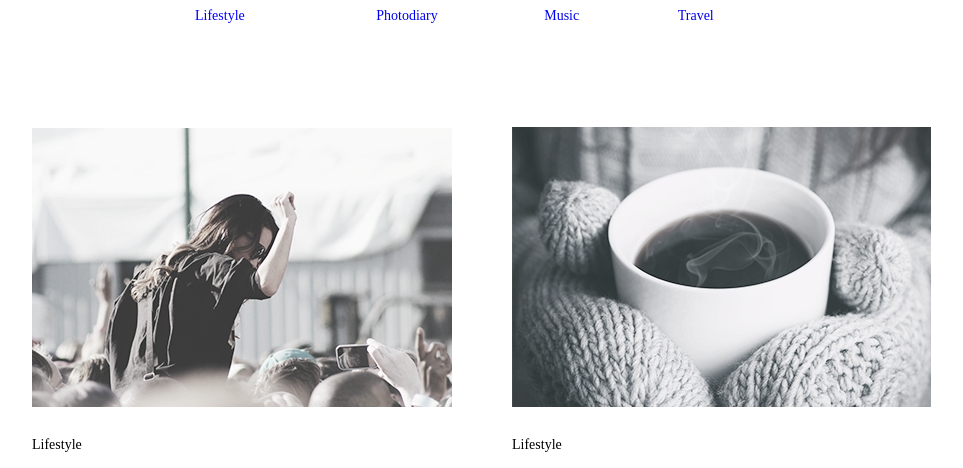
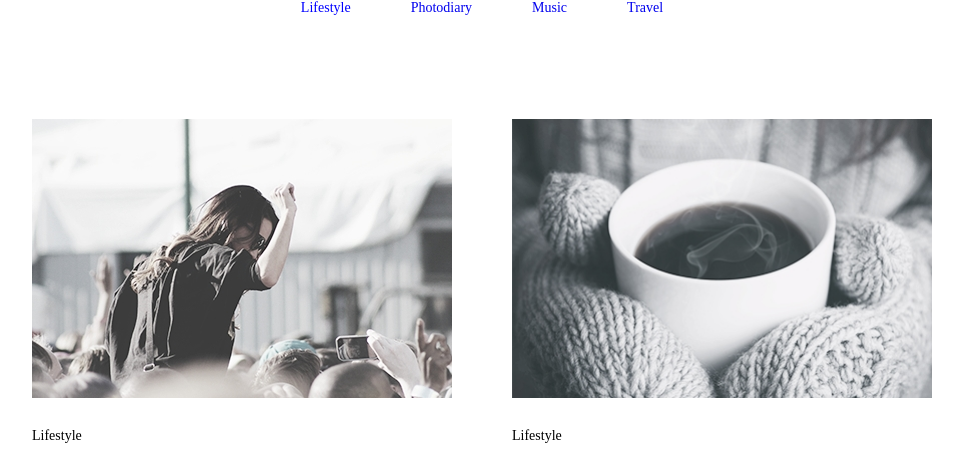
Before and after one commit to Biakova-Mariia/goit-fe-course, a plain HTML site: page html+css/module_3/index.html in a window 1280 px wide. Shown: the top 468 px of the page, without its empty margins (158-1121 px from the left). Drawn offline with nearby package versions, Linux system fonts and the light colour scheme.

Commit message:
my repository

```diff
--- a/html+css/module_3/css/app.1.css
+++ b/html+css/module_3/css/app.1.css
@@ -11,17 +11,18 @@ html {
     font-size: 14px;
 }
 
+body {
+    margin: 0;
+}
+
 .container {
     width: 900px;
     margin: 0 auto;
     background-color: rgb(255, 255, 255);
 }
 
-.header_container {
-    width: 900px;
-    margin: 0 auto;
-    background-color: rgb(255, 255, 255);
-    margin-bottom: 103px;
+header {
+margin-bottom: 103px;
 }
 
 .navigation {
@@ -29,43 +30,38 @@ html {
     padding: 0;
     list-style: none;
     display: inline-block;
+    font-size: 0;
 }
 
-.li_1 {
-    margin-right: 163px;
-}
-
-.li_2 {
-    margin-left: 163px;
-}
-
-.li_3 {
-    margin-left: 128px;
-    margin-right: 103px;
-}
-
-.li_4 {
-    margin-right: 95px;
-}
 
 .navigation li {
     display: inline-block;
     text-decoration: none;
     color: black;
     background: none;
+    margin-right: 60px;
+    font-size: 14px;
+}
+
+.navigation li:last-child {
+    margin-right: 0;
 }
 
 .navigation a {
     text-decoration: none;
 }
 
+.page-nav {
+    text-align: center;
+}
 
 img {
     display: block;
-    height: auto;
-    max-width: 100%;
+    width: 420px;
+    height: 279px;
     margin-bottom: 30px;
 }
+
 
 
 #lifestyle {
@@ -76,12 +72,11 @@ img {
  {
     color: mediumvioletred;
     background: white;
-    font-size: 18px;
 }
+
 #lifestyle:hover {
     color: mediumvioletred;
     background: white;
-    font-size: 18px;
 }
 
 .features {
@@ -92,8 +87,6 @@ img {
 
 .features_list {
     width: 420px;
-    margin: 0;
-    padding: 0;
     display: inline-block;
     margin-right: 60px;
     list-style: none;
@@ -108,7 +101,8 @@ img {
 }
 
 .features_list h2 {
-    margin-bottom: 24px;
+    margin: 0;
+    margin-bottom: 40px;
     font-size: 30px;
 }
 
@@ -116,10 +110,11 @@ img {
     text-align: left;
     font-size: 14px;
     font-family: "Ubuntu";
-    margin: 0 0;
+    margin: 0;
+    margin-bottom: 30px;
 }
 
-.features_list p {
+.text {
     margin: 0;
 }
 
@@ -130,13 +125,9 @@ img {
     margin-bottom: 75px;
 }
 
-.button {
-    text-align: center;
-}
-
-
 .button1 {
-    margin: 0;
+    display: block;
+    margin: 0 auto;
     padding: 20px 34px;
     font-size: 20px;
     line-height: 24px;
@@ -145,4 +136,10 @@ img {
     font-weight: 400;
     cursor: pointer;
     margin-bottom: 70px;
+
 }
+
+.button1:hover {
+    color: mediumvioletred;
+    background: white;
+}
--- a/html+css/module_3/index.html
+++ b/html+css/module_3/index.html
@@ -9,23 +9,24 @@
      <link rel="stylesheet" href="https://fonts.googleapis.com/css?family=Playfair+Display&display=swap" rel="stylesheet">
  </head>
  <body>
-     <header class="header_container">
+  <div class="container">
+     <header>
          <nav class="page-nav">
              <ul class="navigation">
-                 <li class="li_2"><a id="lifestyle" href="#">Lifestyle</a></li>
-                 <li class="li_3"><a href="#">Photodiary</a></li>
-                 <li class="li_4"><a href="#">Music</a></li>
-                 <li class="li_1"><a href="#">Travel</a></li>
+                 <li class="li"><a id="lifestyle" href="#">Lifestyle</a></li>
+                 <li class="li"><a href="#">Photodiary</a></li>
+                 <li class="li"><a href="#">Music</a></li>
+                 <li class="li"><a href="#">Travel</a></li>
              </ul>
          </nav>
      </header>
-     <main class="container">
+     <main>
       <section class="features">
         <article class="features_list">
             <img src="pictures/girl1.jpg" alt="girl">
             <p class="font">Lifestyle</p>
             <h2>More than just a music festival</h2>
-            <p>Lorem ipsum dolor sit amet, consectetur adipisicing elit, sed do eiusmod tempor incididunt ut
+            <p class="text">Lorem ipsum dolor sit amet, consectetur adipisicing elit, sed do eiusmod tempor incididunt ut
         labore et dolore magna aliqua. Ut enim ad minim veniam, quis nostrud exercitation ullamco laboris nisi
         ut aliquip ex ea commodo consequat. Duis aute irure dolor in reprehenderit in voluptate velit esse cillum
         dolore eu fugiat nulla pariatur. Excepteur sint occaecat cupidatat non proident, sunt in culpa qui officia
@@ -40,36 +41,35 @@
             <img src="pictures/Filtro_fotografico_5_copia_2.jpg" alt="coffee">
             <p class="font">Lifestyle</p>
             <h2>Life tastes better with coffee</h2>
-            <p>Lorem ipsum dolor sit amet, consectetur adipisicing elit, sed do eiusmod tempor incididunt ut labore et dolore magna aliqua. Ut enim ad minim veniam, quis nostrud exercitation ullamco laboris nisi ut aliquip ex ea commodo consequat. Duis aute irure dolor in reprehenderit in voluptate velit esse cillum dolore eu fugiat nulla pariatur. Excepteur sint occaecat cupidatat non proident, sunt in culpa qui officia deserunt mollit anim id est laborum. Sed ut perspiciatis unde omnis iste natus error sit voluptatem accusantium doloremque laudantium, totam rem aperiam, eaque ipsa quae ab illo inventore veritatis et quasi architecto beatae vitae dicta sunt explicabo. Nemo enim ipsam voluptatem quia voluptas sit aspernatur aut odit aut fugit, sed quia consequuntur magni dolores eos qui ratione voluptatem sequi nesciunt. Neque porro quisquam est, qui dolorem ipsum quia dolor sit amet, consectetur, adipisci velit, sed quia non numquam eius modi tempora incidunt ut labore et dolore magnam aliquam quaerat voluptatem.</p>
+            <p class="text">Lorem ipsum dolor sit amet, consectetur adipisicing elit, sed do eiusmod tempor incididunt ut labore et dolore magna aliqua. Ut enim ad minim veniam, quis nostrud exercitation ullamco laboris nisi ut aliquip ex ea commodo consequat. Duis aute irure dolor in reprehenderit in voluptate velit esse cillum dolore eu fugiat nulla pariatur. Excepteur sint occaecat cupidatat non proident, sunt in culpa qui officia deserunt mollit anim id est laborum. Sed ut perspiciatis unde omnis iste natus error sit voluptatem accusantium doloremque laudantium, totam rem aperiam, eaque ipsa quae ab illo inventore veritatis et quasi architecto beatae vitae dicta sunt explicabo. Nemo enim ipsam voluptatem quia voluptas sit aspernatur aut odit aut fugit, sed quia consequuntur magni dolores eos qui ratione voluptatem sequi nesciunt. Neque porro quisquam est, qui dolorem ipsum quia dolor sit amet, consectetur, adipisci velit, sed quia non numquam eius modi tempora incidunt ut labore et dolore magnam aliquam quaerat voluptatem.</p>
         </article>
         <article class="features_list">
             <img src="pictures/girls.jpg" alt="girls">
             <p class="font">Photodiary</p>
             <h2>American dream</h2>
-            <p>Lorem ipsum dolor sit amet, consectetur adipisicing elit, sed do eiusmod tempor incididunt ut labore et dolore magna aliqua. Ut enim ad minim veniam, quis nostrud exercitation ullamco laboris nisi ut aliquip ex ea commodo consequat. Duis aute irure dolor in reprehenderit in voluptate velit esse cillum dolore eu fugiat nulla pariatur. Excepteur sint occaecat cupidatat non proident, sunt in culpa qui officia deserunt mollit anim id est laborum. Sed ut perspiciatis unde omnis iste natus error sit voluptatem accusantium doloremque laudantium, totam rem aperiam, eaque ipsa quae ab illo inventore veritatis et quasi architecto beatae vitae dicta sunt explicabo. Nemo enim ipsam voluptatem quia voluptas sit aspernatur aut odit aut fugit, sed quia consequuntur magni dolores eos qui ratione voluptatem sequi nesciunt. Neque porro quisquam est, qui dolorem ipsum quia dolor sit amet, consectetur, adipisci velit, sed quia non numquam eius modi tempora incidunt ut labore et dolore magnam aliquam quaerat voluptatem.</p>
+            <p class="text">Lorem ipsum dolor sit amet, consectetur adipisicing elit, sed do eiusmod tempor incididunt ut labore et dolore magna aliqua. Ut enim ad minim veniam, quis nostrud exercitation ullamco laboris nisi ut aliquip ex ea commodo consequat. Duis aute irure dolor in reprehenderit in voluptate velit esse cillum dolore eu fugiat nulla pariatur. Excepteur sint occaecat cupidatat non proident, sunt in culpa qui officia deserunt mollit anim id est laborum. Sed ut perspiciatis unde omnis iste natus error sit voluptatem accusantium doloremque laudantium, totam rem aperiam, eaque ipsa quae ab illo inventore veritatis et quasi architecto beatae vitae dicta sunt explicabo. Nemo enim ipsam voluptatem quia voluptas sit aspernatur aut odit aut fugit, sed quia consequuntur magni dolores eos qui ratione voluptatem sequi nesciunt. Neque porro quisquam est, qui dolorem ipsum quia dolor sit amet, consectetur, adipisci velit, sed quia non numquam eius modi tempora incidunt ut labore et dolore magnam aliquam quaerat voluptatem.</p>
         </article>
         <article class="features_list">
             <img src="pictures/back.jpg" alt="Alps">
             <p class="font">Photodiary</p>
             <h2>A day exploring the Alps</h2>
-            <p>Lorem ipsum dolor sit amet, consectetur adipisicing elit, sed do eiusmod tempor incididunt ut labore et dolore magna aliqua. Ut enim ad minim veniam, quis nostrud exercitation ullamco laboris nisi ut aliquip ex ea commodo consequat. Duis aute irure dolor in reprehenderit in voluptate velit esse cillum dolore eu fugiat nulla pariatur. Excepteur sint occaecat cupidatat non proident, sunt in culpa qui officia deserunt mollit anim id est laborum. Sed ut perspiciatis unde omnis iste natus error sit voluptatem accusantium doloremque laudantium, totam rem aperiam, eaque ipsa quae ab illo inventore veritatis et quasi architecto beatae vitae dicta sunt explicabo. Nemo enim ipsam voluptatem quia voluptas sit aspernatur aut odit aut fugit, sed quia consequuntur magni dolores eos qui ratione voluptatem sequi nesciunt. Neque porro quisquam est, qui dolorem ipsum quia dolor sit amet, consectetur, adipisci velit, sed quia non numquam eius modi tempora incidunt ut labore et dolore magnam aliquam quaerat voluptatem.</p>
+            <p class="text">Lorem ipsum dolor sit amet, consectetur adipisicing elit, sed do eiusmod tempor incididunt ut labore et dolore magna aliqua. Ut enim ad minim veniam, quis nostrud exercitation ullamco laboris nisi ut aliquip ex ea commodo consequat. Duis aute irure dolor in reprehenderit in voluptate velit esse cillum dolore eu fugiat nulla pariatur. Excepteur sint occaecat cupidatat non proident, sunt in culpa qui officia deserunt mollit anim id est laborum. Sed ut perspiciatis unde omnis iste natus error sit voluptatem accusantium doloremque laudantium, totam rem aperiam, eaque ipsa quae ab illo inventore veritatis et quasi architecto beatae vitae dicta sunt explicabo. Nemo enim ipsam voluptatem quia voluptas sit aspernatur aut odit aut fugit, sed quia consequuntur magni dolores eos qui ratione voluptatem sequi nesciunt. Neque porro quisquam est, qui dolorem ipsum quia dolor sit amet, consectetur, adipisci velit, sed quia non numquam eius modi tempora incidunt ut labore et dolore magnam aliquam quaerat voluptatem.</p>
         </article>
         <article class="features_list">
             <img src="pictures/girl_on_the_road.jpg" alt="girl_on_the_road">
             <p>lifestyle</p>
             <h2>Top 10 song for running</h2>
-            <p>Lorem ipsum dolor sit amet, consectetur adipisicing elit, sed do eiusmod tempor incididunt ut labore et dolore magna aliqua. Ut enim ad minim veniam, quis nostrud exercitation ullamco laboris nisi ut aliquip ex ea commodo consequat. Duis aute irure dolor in reprehenderit in voluptate velit esse cillum dolore eu fugiat nulla pariatur. Excepteur sint occaecat cupidatat non proident, sunt in culpa qui officia deserunt mollit anim id est laborum. Sed ut perspiciatis unde omnis iste natus error sit voluptatem accusantium doloremque laudantium, totam rem aperiam, eaque ipsa quae ab illo inventore veritatis et quasi architecto beatae vitae dicta sunt explicabo. Nemo enim ipsam voluptatem quia voluptas sit aspernatur aut odit aut fugit, sed quia consequuntur magni dolores eos qui ratione voluptatem sequi nesciunt. Neque porro quisquam est, qui dolorem ipsum quia dolor sit amet, consectetur, adipisci velit, sed quia non numquam eius modi tempora incidunt ut labore et dolore magnam aliquam quaerat voluptatem.</p>
+            <p class="text">Lorem ipsum dolor sit amet, consectetur adipisicing elit, sed do eiusmod tempor incididunt ut labore et dolore magna aliqua. Ut enim ad minim veniam, quis nostrud exercitation ullamco laboris nisi ut aliquip ex ea commodo consequat. Duis aute irure dolor in reprehenderit in voluptate velit esse cillum dolore eu fugiat nulla pariatur. Excepteur sint occaecat cupidatat non proident, sunt in culpa qui officia deserunt mollit anim id est laborum. Sed ut perspiciatis unde omnis iste natus error sit voluptatem accusantium doloremque laudantium, totam rem aperiam, eaque ipsa quae ab illo inventore veritatis et quasi architecto beatae vitae dicta sunt explicabo. Nemo enim ipsam voluptatem quia voluptas sit aspernatur aut odit aut fugit, sed quia consequuntur magni dolores eos qui ratione voluptatem sequi nesciunt. Neque porro quisquam est, qui dolorem ipsum quia dolor sit amet, consectetur, adipisci velit, sed quia non numquam eius modi tempora incidunt ut labore et dolore magnam aliquam quaerat voluptatem.</p>
         </article>
         <article class="features_list">
             <img src="pictures/road.jpg" alt="road">
             <p>lifestyle</p>
             <h2>Cold winter days</h2>
-            <p>Lorem ipsum dolor sit amet, consectetur adipisicing elit, sed do eiusmod tempor incididunt ut labore et dolore magna aliqua. Ut enim ad minim veniam, quis nostrud exercitation ullamco laboris nisi ut aliquip ex ea commodo consequat. Duis aute irure dolor in reprehenderit in voluptate velit esse cillum dolore eu fugiat nulla pariatur. Excepteur sint occaecat cupidatat non proident, sunt in culpa qui officia deserunt mollit anim id est laborum. Sed ut perspiciatis unde omnis iste natus error sit voluptatem accusantium doloremque laudantium, totam rem aperiam, eaque ipsa quae ab illo inventore veritatis et quasi architecto beatae vitae dicta sunt explicabo. Nemo enim ipsam voluptatem quia voluptas sit aspernatur aut odit aut fugit, sed quia consequuntur magni dolores eos qui ratione voluptatem sequi nesciunt. Neque porro quisquam est, qui dolorem ipsum quia dolor sit amet, consectetur, adipisci velit, sed quia non numquam eius modi tempora incidunt ut labore et dolore magnam aliquam quaerat voluptatem.</p>
+            <p class="text">Lorem ipsum dolor sit amet, consectetur adipisicing elit, sed do eiusmod tempor incididunt ut labore et dolore magna aliqua. Ut enim ad minim veniam, quis nostrud exercitation ullamco laboris nisi ut aliquip ex ea commodo consequat. Duis aute irure dolor in reprehenderit in voluptate velit esse cillum dolore eu fugiat nulla pariatur. Excepteur sint occaecat cupidatat non proident, sunt in culpa qui officia deserunt mollit anim id est laborum. Sed ut perspiciatis unde omnis iste natus error sit voluptatem accusantium doloremque laudantium, totam rem aperiam, eaque ipsa quae ab illo inventore veritatis et quasi architecto beatae vitae dicta sunt explicabo. Nemo enim ipsam voluptatem quia voluptas sit aspernatur aut odit aut fugit, sed quia consequuntur magni dolores eos qui ratione voluptatem sequi nesciunt. Neque porro quisquam est, qui dolorem ipsum quia dolor sit amet, consectetur, adipisci velit, sed quia non numquam eius modi tempora incidunt ut labore et dolore magnam aliquam quaerat voluptatem.</p>
         </article>
-        <div class="button">
          <button class="button1">Load more</button>
-        </div>
       </section>
      </main>
+  </div>
  </body>
 </html>
```
